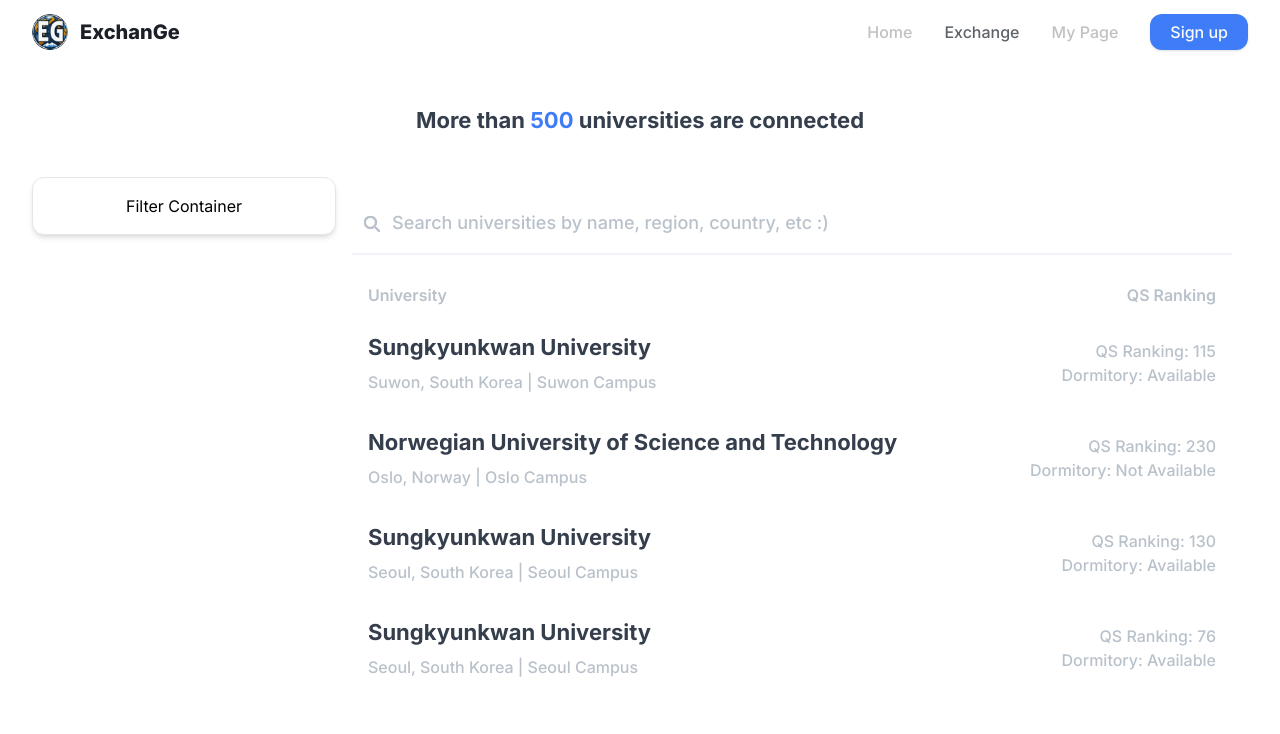
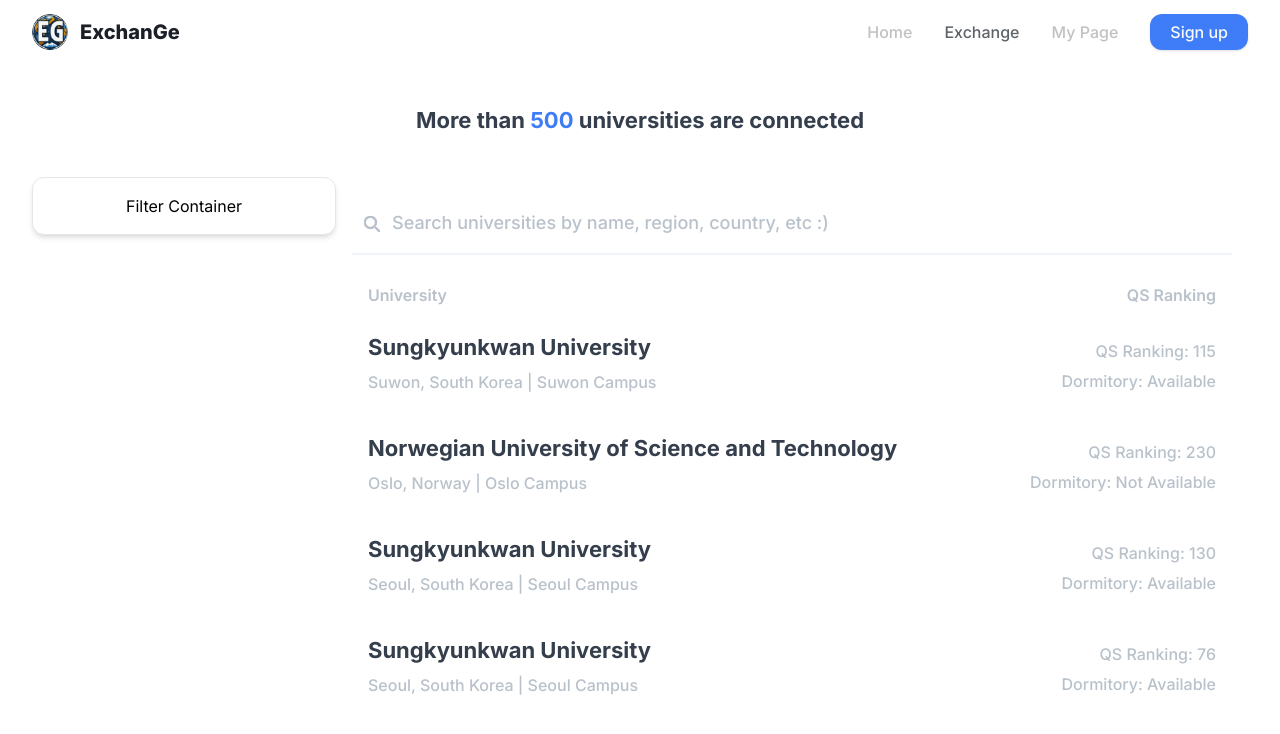
Before and after one commit to tientrinh21/exchangelicious, a Next.js app in the folder client/: page /exchange in a window 1280 px wide. Shown: the top 734 px of the page. Built offline with nearby package versions, Linux system fonts and the light colour scheme.

Commit message:
style: resposive web featrue added

```diff
--- a/client/components/search-bar.tsx
+++ b/client/components/search-bar.tsx
@@ -19,6 +19,7 @@ export function SearchBar({ searchTerm, setSearchTerm }) {
           placeholder="Search universities by name, region, country, etc :)"
           value={searchTerm}
           onChange={(e) => setSearchTerm(e.target.value)}
+          style={{ textOverflow: 'ellipsis' }}
           required
         />
       </div>
--- a/client/components/uni-card.tsx
+++ b/client/components/uni-card.tsx
@@ -1,24 +1,20 @@
 import React from 'react';
-import Link from 'next/link'; // Next.js의 Link 컴포넌트를 임포트합니다.
+import Link from 'next/link';
 import type { UniversityObject } from '@/types/university';
 
 export function UniCard(props: { university: UniversityObject }) {
-  // 대학의 고유 코드 (나중에 DB에서 받아와 사용할 수 있음)
-  // const universityCode = 'skku'; // 현재는 'skku'로 고정되어 있으나, DB 연결 후 동적으로 변경 가능
-
   return (
-    <Link href={`/exchange/${props.university.code}`}> {}
-      <div className="block text-left"> {}
-        <div className="max-w-full mx-auto p-4 bg-white flex justify-between items-center hover:bg-gray-100 transition-colors duration-150 rounded-lg cursor-pointer">
-          {/* Left Section */}
-          <div>
+    <Link href={`/exchange/${props.university.code}`}>
+      <div className="block text-left">
+        <div className="max-w-full mx-auto p-4 bg-white flex flex-col sm:flex-row justify-between items-start sm:items-center hover:bg-gray-100 transition-colors duration-150 rounded-lg cursor-pointer">
+          {/* Combined Section for Mobile, split into Left and Right for Desktop */}
+          <div className="flex flex-col flex-grow sm:text-left">
             <h2 className="text-xl-plus text-secondary-foreground font-bold mb-1.5">{props.university.name}</h2>
-            <p className="text-muted font-medium">{props.university.region} | {props.university.campus}</p>
+            <p className="text-muted font-medium mb-1.5">{props.university.region} | {props.university.campus}</p>
           </div>
 
-          {/* Right Section */}
-          <div className="text-right">
-            <p className="text-muted font-medium">QS Ranking: {props.university.ranking}</p>
+          <div className="flex flex-col text-left sm:text-right pl-0 sm:pl-4 sm:flex-grow">
+            <p className="text-muted font-medium mb-1.5">QS Ranking: {props.university.ranking}</p>
             <p className="text-muted font-medium">Dormitory: {props.university.dorm ? "Available" : "Not Available"}</p>
           </div>
         </div>
```
